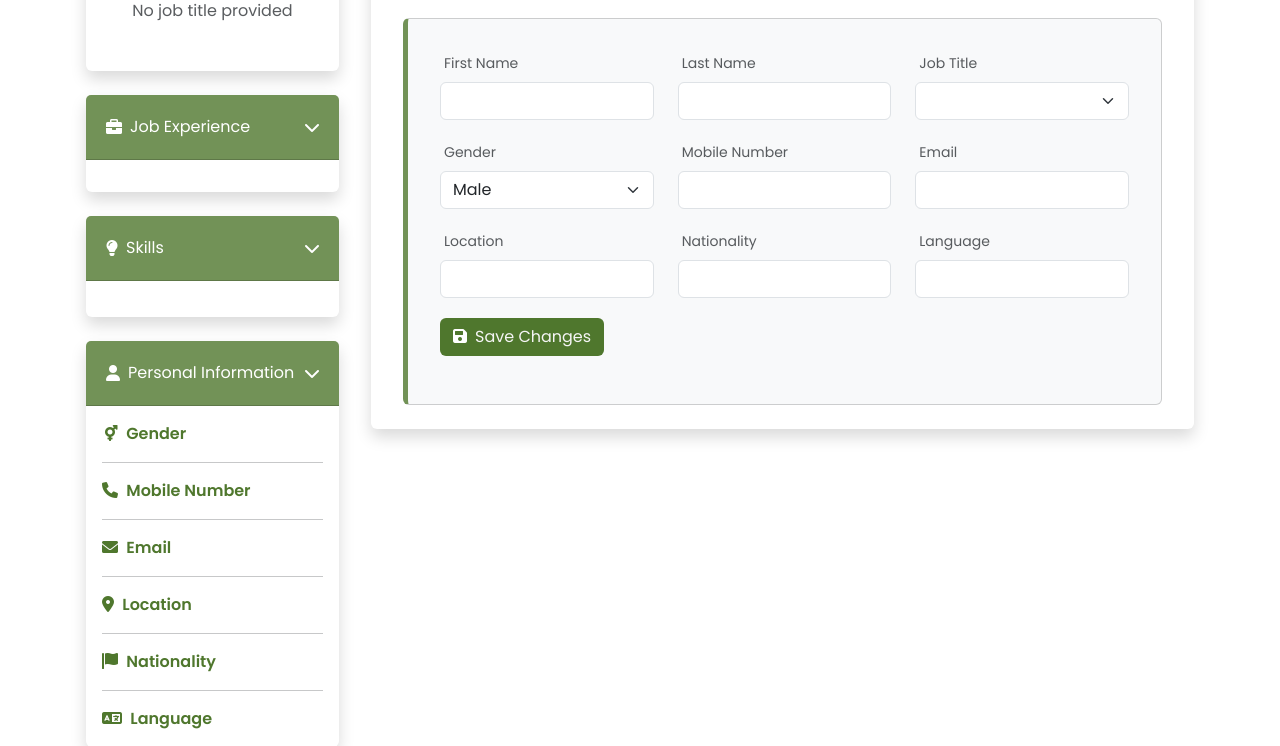
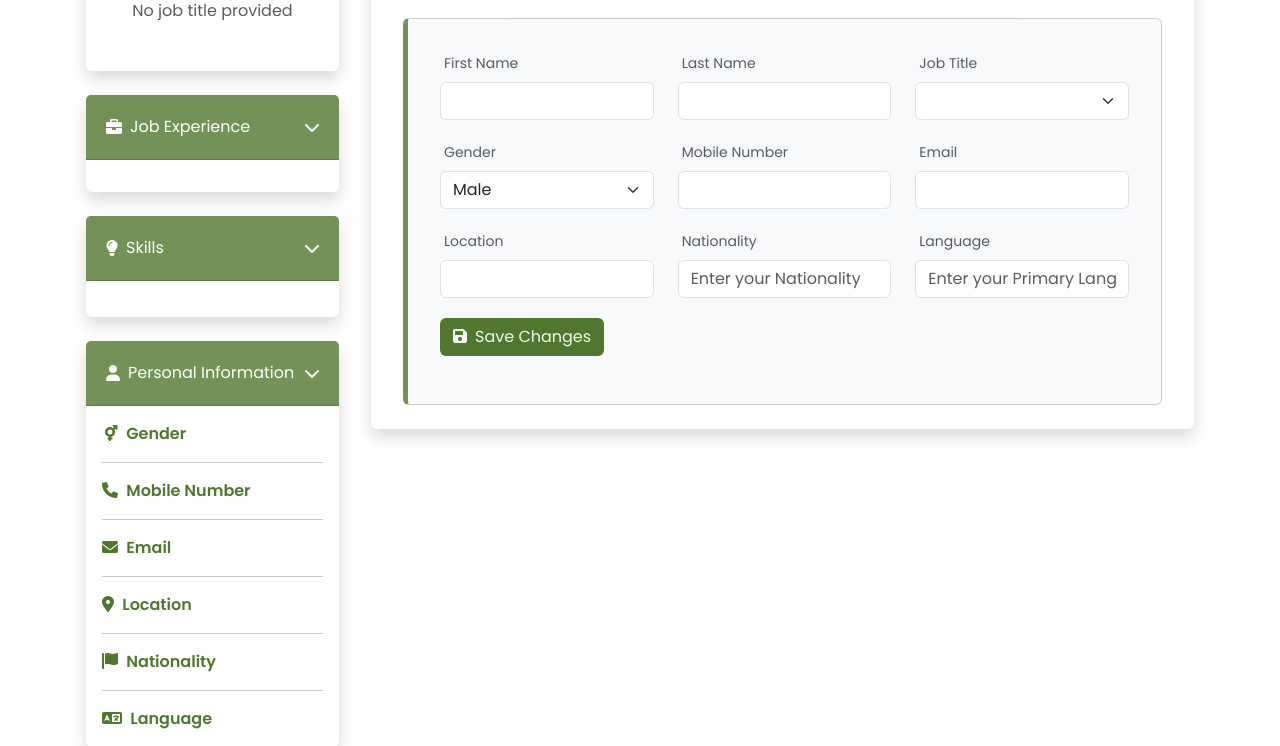
Before and after one commit to sodsod-jw2003/WorkWave-Freelance-Project-Management-System, a PHP site: page /workwave/pages/freelancer/profile.php in a window 1280 px wide, after a click on "Personal Information". Shown: the part 328-1074 px from the top of the page. Run offline with PHP 8.4, Linux system fonts and the light colour scheme; the visitor is signed in with stand-in values (Sample User, id 1); data that the repository does not hold is empty; some libraries are stand-ins or nearby versions.

Commit message:
added API for nationality and language and City

```diff
--- a/pages/freelancer/profile.php
+++ b/pages/freelancer/profile.php
@@ -48,7 +48,8 @@ while ($row = mysqli_fetch_assoc($skills_result)) {
     <!-- jQuery -->
     <script src="https://code.jquery.com/jquery-3.6.0.min.js"></script>
 
-
+    <!-- maps API -->
+    <script src="https://maps.googleapis.com/maps/api/js?key=AIzaSyA8ps9u4llkxJ9vymRLuIFHt0t-Z8eF76U&libraries=places"></script>
 </head>
 <body>
 
@@ -425,14 +426,29 @@ while ($row = mysqli_fetch_assoc($skills_result)) {
                                                     </div>
                                                     <div class="col-md-4 mb-1">
                                                         <label for="nationality" class="text-muted small mb-2 ms-1">Nationality</label>
-                                                        <input type="text" name="nationality" id="nationality" class="form-control bg-white-100 no-outline-green-focus border-1" value="<?php echo htmlspecialchars($user['nationality']); ?>">
+                                                        <input
+                                                            id="nationality"
+                                                            type="text"
+                                                            name="nationality"
+                                                            class="form-control bg-white-100 no-outline-green-focus border-1 w-100"
+                                                            placeholder="Enter your Nationality"
+                                                            value="<?php echo $user['nationality'] ?>"
+                                                            list="nationalities">
+                                                        <datalist id="nationalities"></datalist>
                                                     </div>
                                                     <div class="col-md-4 mb-1">
                                                         <label for="language" class="text-muted small mb-2 ms-1">Language</label>
-                                                        <input type="text" name="language" id="language" class="form-control bg-white-100 no-outline-green-focus border-1" value="<?php echo htmlspecialchars($user['language']); ?>">
+                                                        <input
+                                                            id="language"
+                                                            type="text"
+                                                            name="language"
+                                                            class="form-control bg-white-100 no-outline-green-focus border-1 w-100"
+                                                            placeholder="Enter your Primary Language"
+                                                            value="<?php echo $user['language'] ?>"
+                                                            list="languages">
+                                                        <datalist id="languages"></datalist>
                                                     </div>
                                                 </div>
-
                                                 <div class="mt-3 mb-3">
                                                     <button type="submit" class="btn btn-dark-green">
                                                         <i class="fas fa-floppy-disk text-white me-2"></i>Save Changes
```
Also changed, not shown: dist/js/freelancer_profile.js.
